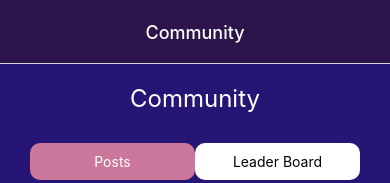
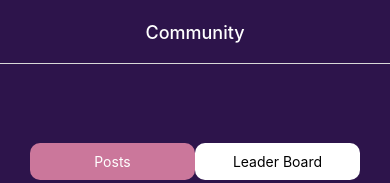
Before and after one commit to JoyfulTechLauncher/joyfulfrugalista, a React Native app: screen /Community in a window 390 px wide. Shown: the top 183 px of the page. Built offline with nearby package versions, Linux system fonts and the light colour scheme.

Commit message:
Update Community.js

```diff
--- a/screens/Community.js
+++ b/screens/Community.js
@@ -35,7 +35,7 @@ const ForumPosts = () => {
   return (
     <View style={styles.container}>
       <View style={styles.header}>
-        <Text style={styles.headerText}>Community</Text>
+        <Text style={styles.headerText}> </Text>
       </View>
       <View style={styles.menu}>
         <TouchableOpacity style={[styles.menuButton, styles.activeMenuButton]}>
@@ -59,10 +59,10 @@ const ForumPosts = () => {
 const styles = StyleSheet.create({
   container: {
     flex: 1,
-    backgroundColor: '#261574',
+    backgroundColor: '#2d144b',
   },
   header: {
-    backgroundColor: '#261574',
+    backgroundColor: '#2d144b',
     padding: 20,
     alignItems: 'center',
   },
```
